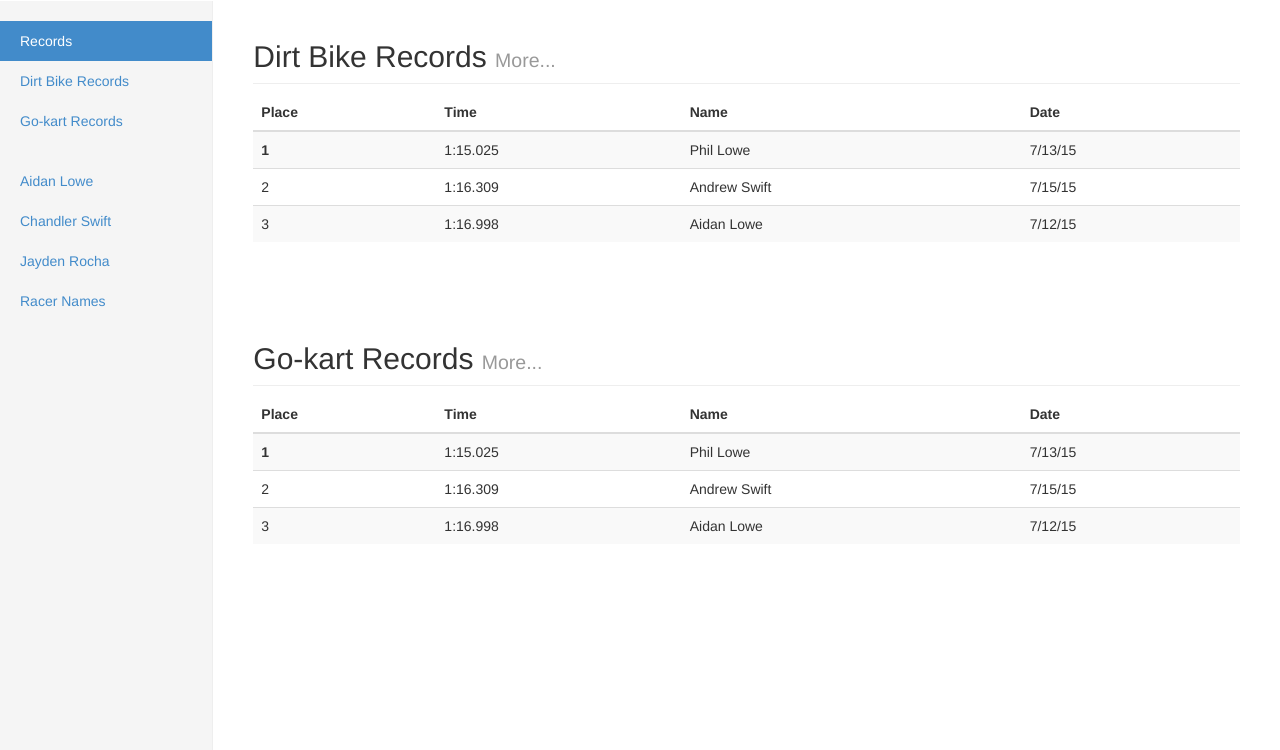
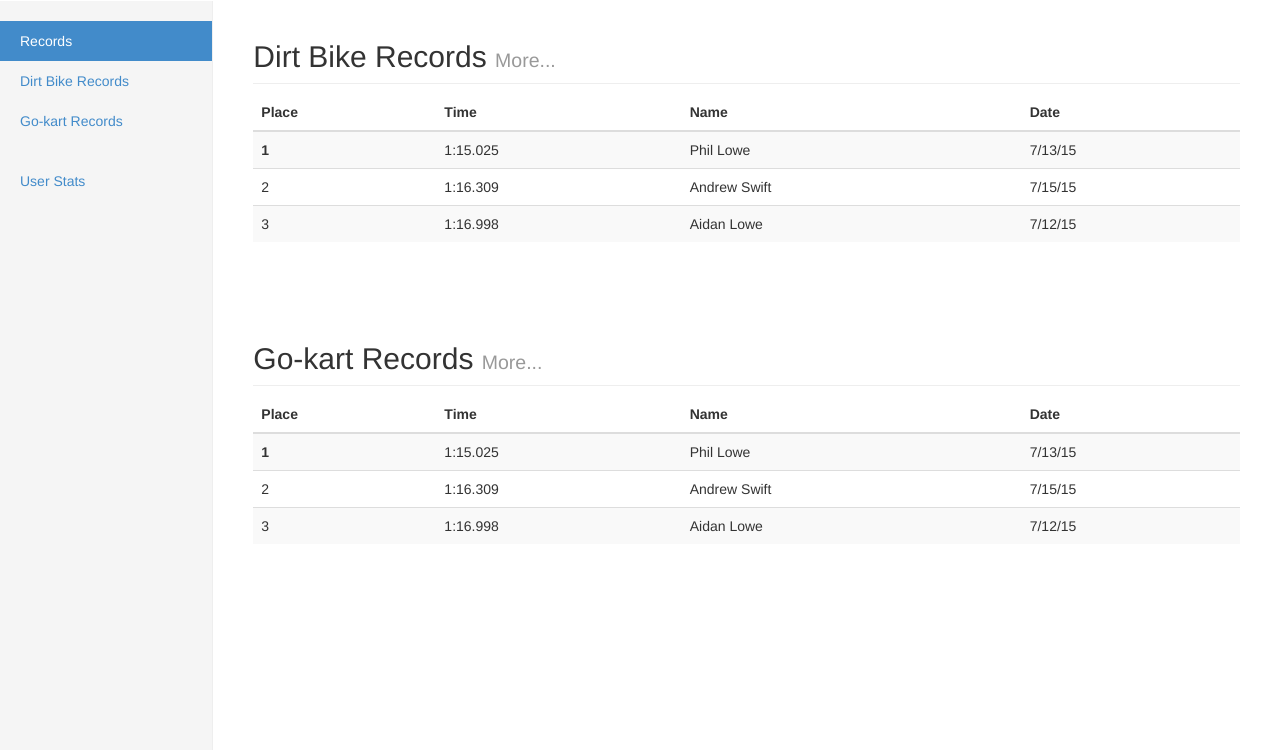
Before and after one commit to ChandlerSwift/RaceClock, a PHP site: page /index.php in a window 1280 px wide. Shown: the part 50-800 px from the top of the page. Run offline with PHP 8.4, Linux system fonts and the light colour scheme.

Commit message:
Modified Includes

```diff
--- a/includes/top.inc.php
+++ b/includes/top.inc.php
@@ -26,7 +26,7 @@
             <span class="icon-bar"></span>
             <span class="icon-bar"></span>
           </button>
-          <a class="navbar-brand" href="#">Swift Racing</a>
+          <a class="navbar-brand" href="/">Swift Racing</a>
         </div>
         <div id="navbar" class="navbar-collapse collapse">
           <ul class="nav navbar-nav navbar-right">
@@ -34,14 +34,16 @@
 			<li class="dropdown">
 			  <a href="#" class="dropdown-toggle" data-toggle="dropdown" role="button" aria-haspopup="true" aria-expanded="false">Admin <span class="caret"></span></a>
 			  <ul class="dropdown-menu">
-				<li><a href="#">Add User</a></li>
-				<li><a href="#">Correct Time</a></li>
-				<li><a href="#">Delete Time</a></li>
+				<li><a href="/admin/add-user.php">Add User</a></li>
+				<li><a href="/admin/manual-race.php">Manual Race</a></li>
+				<li><a href="/admin/correct-time.php">Correct Time</a></li>
+				<li><a href="/admin/delete-race.php">Delete Race</a></li>
 				<li role="separator" class="divider"></li>
-				<li><a href="http://<?php echo $_SERVER['SERVER_ADDR']; ?>:4200">Shell Access</a></li>
+				<li class="disabled"><a onclick="alert('Nice try.')" href="#">Shell Access</a></li>
 			  </ul>
 			</li>
             <li><a href="/race.php">Race!</a></li>
+			<li class="hidden-sm hidden-md hidden-lg"><a href="/user.php">Users</a></li>
           </ul>
         </div>
       </div>
@@ -56,10 +58,10 @@
             <li<?php if ($page == "Go-kart Records") echo " class='active'";?>><a href="/gokart.php">Go-kart Records</a></li>
           </ul>
           <ul class="nav nav-sidebar">
-            <li<?php if ($page == "User") echo " class='active'";?>><a href="/user.php?user=Aidan Lowe">Aidan Lowe</a></li>
-            <li><a href="/user.php?user=Chandler Swift">Chandler Swift</a></li>
+            <li<?php if ($page == "User") echo " class='active'";?>><a href="/user.php">User Stats</a></li>
+            <!--<li><a href="/user.php?user=Chandler Swift">Chandler Swift</a></li>
             <li><a href="/user.php?user=Jayden Rocha">Jayden Rocha</a></li>
-            <li><a href="">Racer Names</a></li>
+            <li><a href="">Racer Names</a></li>-->
           </ul>
         </div>
         <div class="col-sm-9 col-sm-offset-3 col-md-10 col-md-offset-2 main">
```
Also changed, not shown: includes/db.inc.php (+9 -0 lines).
